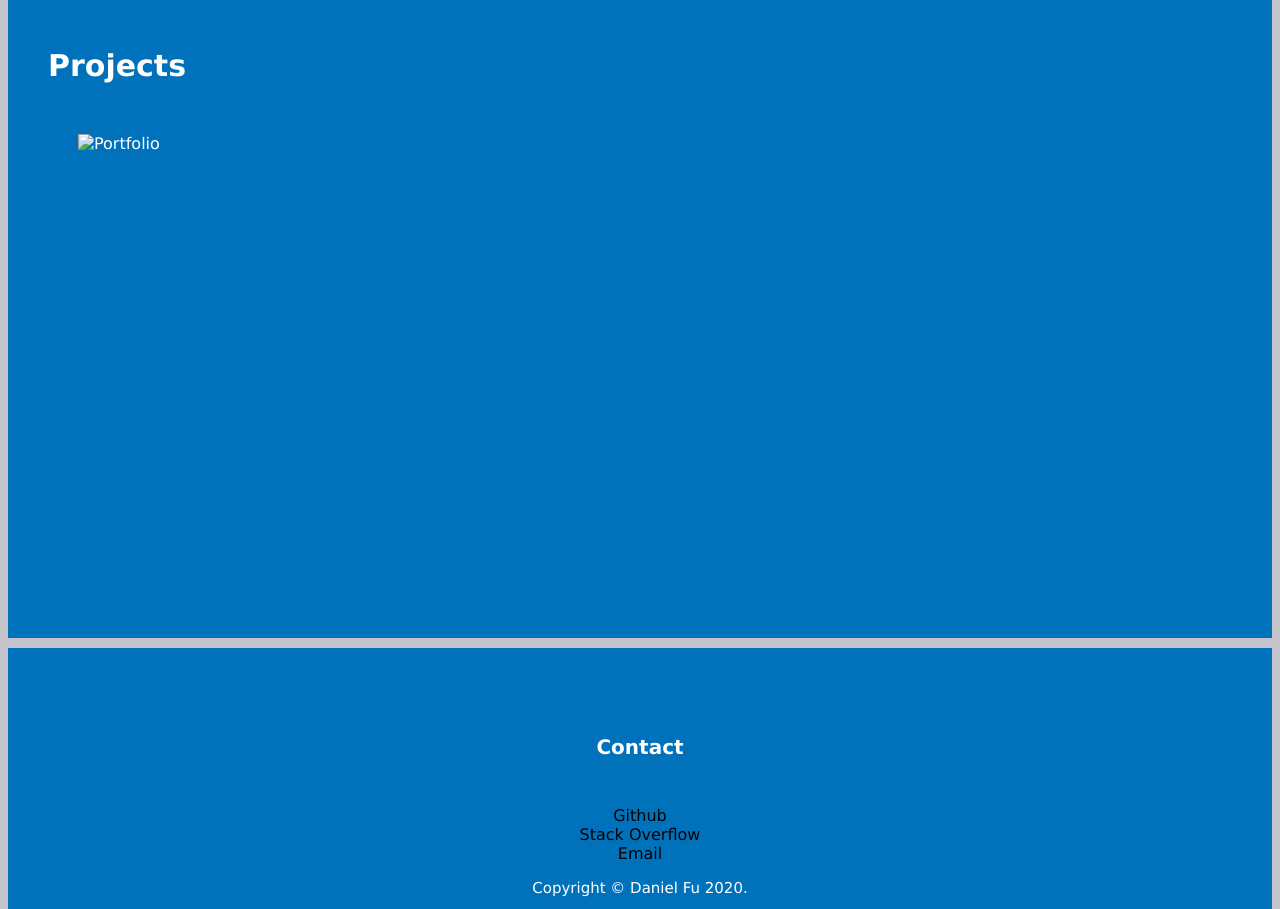
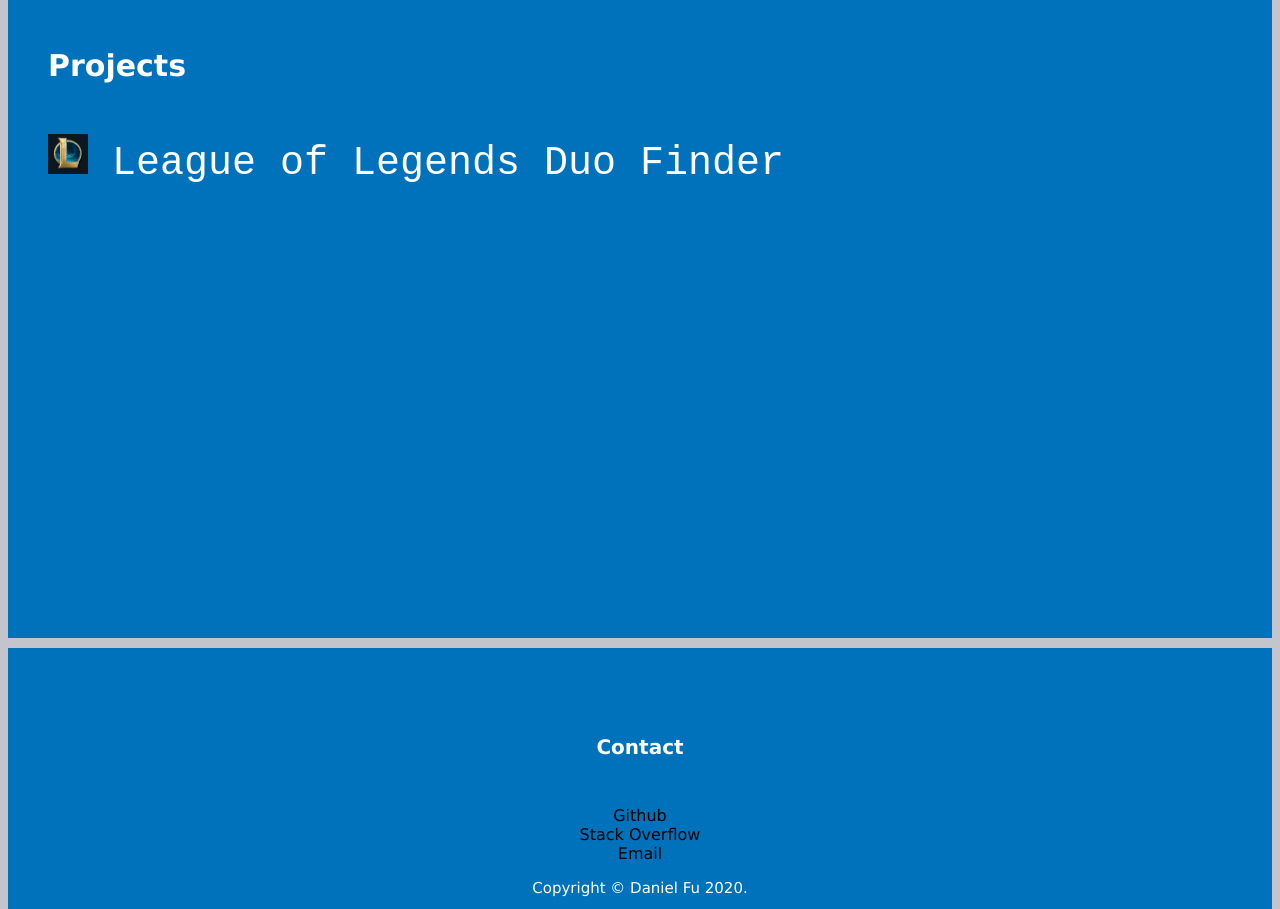
Before and after one commit to danielfu13/danielfu-port13, a plain HTML site: page index.html in a window 1280 px wide. Shown: the part 1080-1989 px from the top of the page. Drawn offline with Linux system fonts and the light colour scheme.

Commit message:
added lol-duo project

```diff
--- a/assets/css/style.css
+++ b/assets/css/style.css
@@ -157,6 +157,16 @@ footer ul li a {
     margin-right: 40px;
 }
 
+#league-logo {
+    width: 40px;
+    height: 40px;
+}
+
+#lol-duo {
+    font-family: monospace;
+    font-size: 40px;
+
+}
 
 @media screen and (min-width: 750px) {
         flex: 0 0 50%;
--- a/index.html
+++ b/index.html
@@ -70,7 +70,10 @@
     <aside>
         <div id="Projects">
             <h5>Projects</h5>
-            <img src="./assets/Portfolio.avif" alt="Portfolio" class="portfolio">
+            <a href="https://quiet-woodland-99342.herokuapp.com/" id="lol-duo">
+                <img src="/assets/lol logo.avif" alt="League of legends logo" id="league-logo">
+                League of Legends Duo Finder
+            </a>
         </div>
     </aside>
 </main>
```
Also changed, not shown: assets/lol logo.avif (added).
